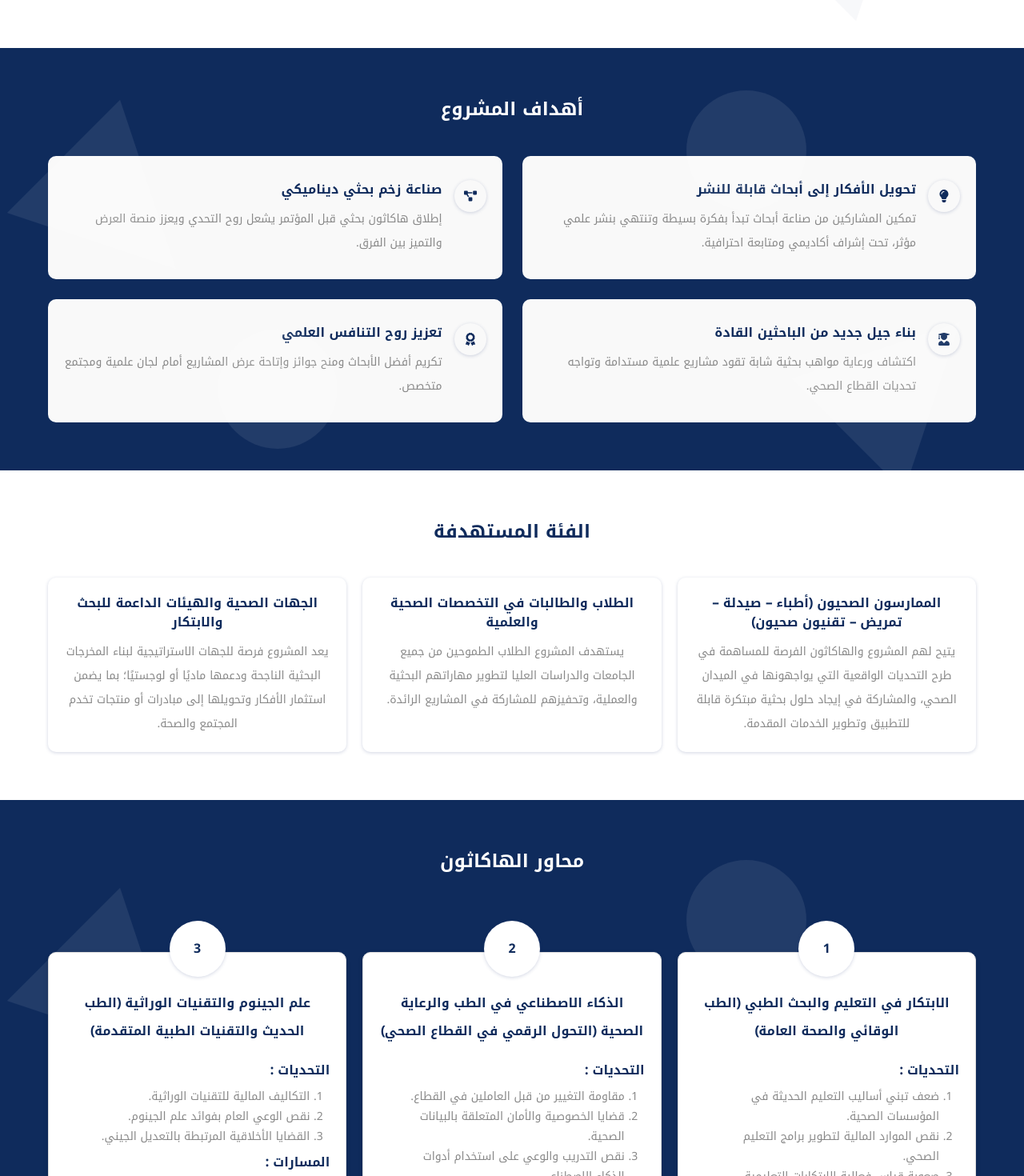
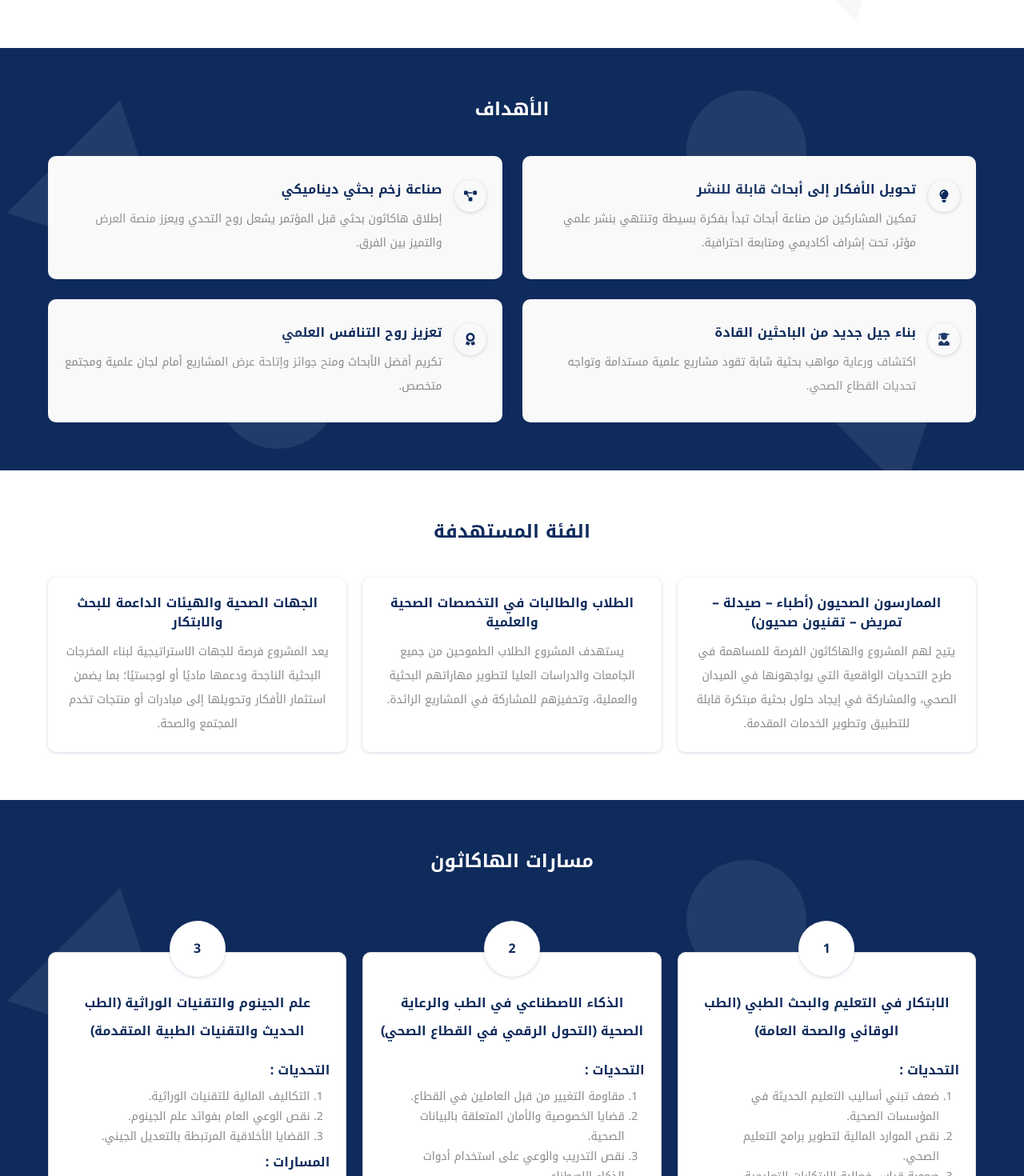
Before and after one commit to ahmedzezo22/INCEPTIAHail, a Next.js app: page / in a window 1280 px wide. Shown: the part 1200-2670 px from the top of the page at 80% size. Built offline with nearby package versions, Linux system fonts and the light colour scheme.

Commit message:
fix some design

```diff
--- a/Components/Navbar/index.js
+++ b/Components/Navbar/index.js
@@ -92,7 +92,7 @@ const Navbar = () => {
                 height={100}
                 className={styles.logo_img}
               />
-              <div className={styles.logoText}>{t("header.executiveOffice")}</div>
+              {/* <div className={styles.logoText}>{t("header.executiveOffice")}</div> */}
             </div>
           </div>
 
@@ -131,9 +131,9 @@ const Navbar = () => {
               <button onClick={() => handleScroll("target-group")}>
                 {t("navbar.targetGroup")}
               </button>
-              <button onClick={() => handleScroll("areas")}>
+              {/* <button onClick={() => handleScroll("areas")}>
                 {t("navbar.areas")}
-              </button>
+              </button> */}
               <button onClick={() => handleScroll("faq")}>
                 {t("navbar.faq")}
               </button>
--- a/locale/ar.json
+++ b/locale/ar.json
@@ -6,7 +6,7 @@
         "but" : "سجل الان"
     },
     "ProjectObjectives":{
-        "title" : "أهداف المشروع " ,
+        "title" : "الأهداف" ,
         "cards" : {
             "card1" : {
                 "title" : " تحويل الأفكار إلى أبحاث قابلة للنشر" ,
@@ -44,7 +44,7 @@
         }
     },
     "HackathonTopics": {
-  "title": "محاور الهاكاثون",
+  "title": "مسارات الهاكاثون",
   "cards": {
     "card1": {
       "title": "الابتكار في التعليم والبحث الطبي (الطب الوقائي والصحة العامة)",
@@ -248,7 +248,7 @@
   "navbar": {
   "home": "الرئيسيه",
   "about": "عن الهاكاثون",
-  "objectives": "أهداف المشروع",
+  "objectives": "الأهداف",
   "targetGroup": "الفئه المستهدفه",
   "areas": "المجالات",
   "faq": "الاسئله الشائعه",
--- a/pages/index.js
+++ b/pages/index.js
@@ -21,7 +21,7 @@ export default function Home() {
       <ProjectObjectives />
       <TargetGroup />
       <HackathonTopics />
-      <AreasAndChallenges />
+      {/* <AreasAndChallenges /> */}
       <PrizesAndBenefits />
       <Sponsors />
       <RegisterYourInterest />
```
Also changed, not shown: public/mages/Gemini_Generated_Image_jsjrpujsjrpujsjr (1).png (added).
